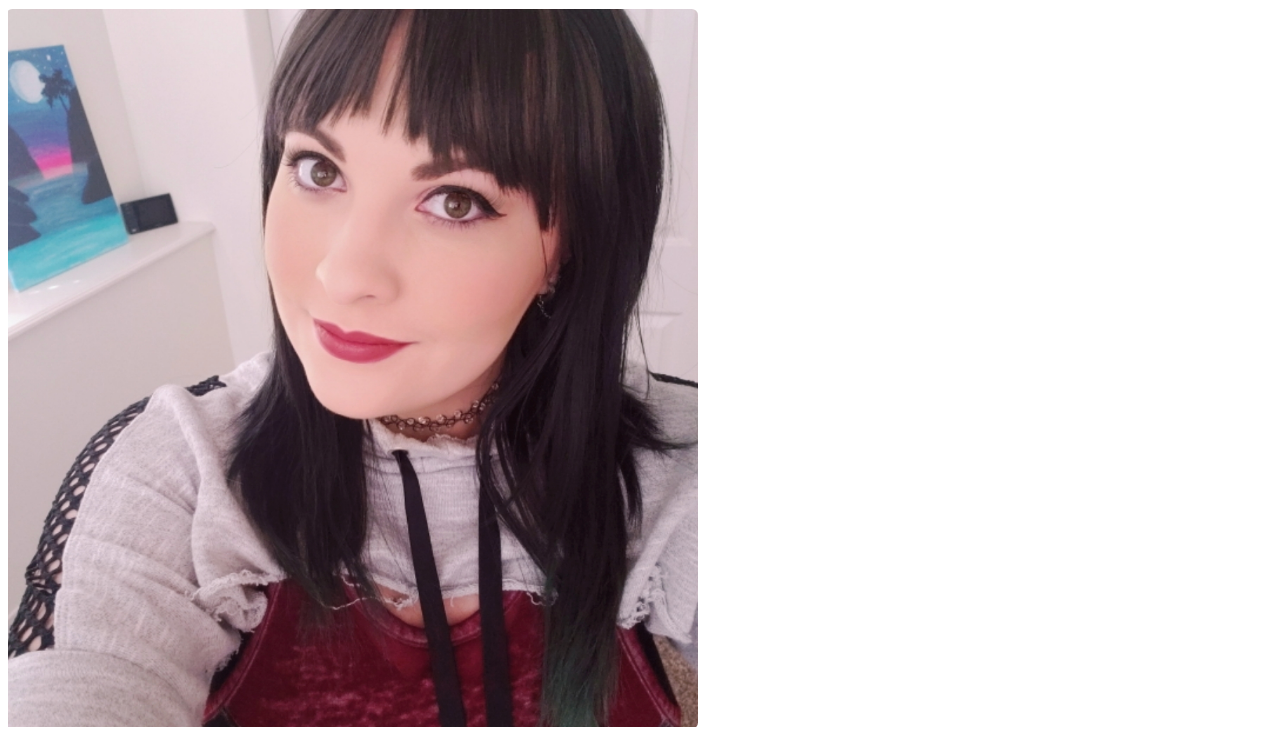
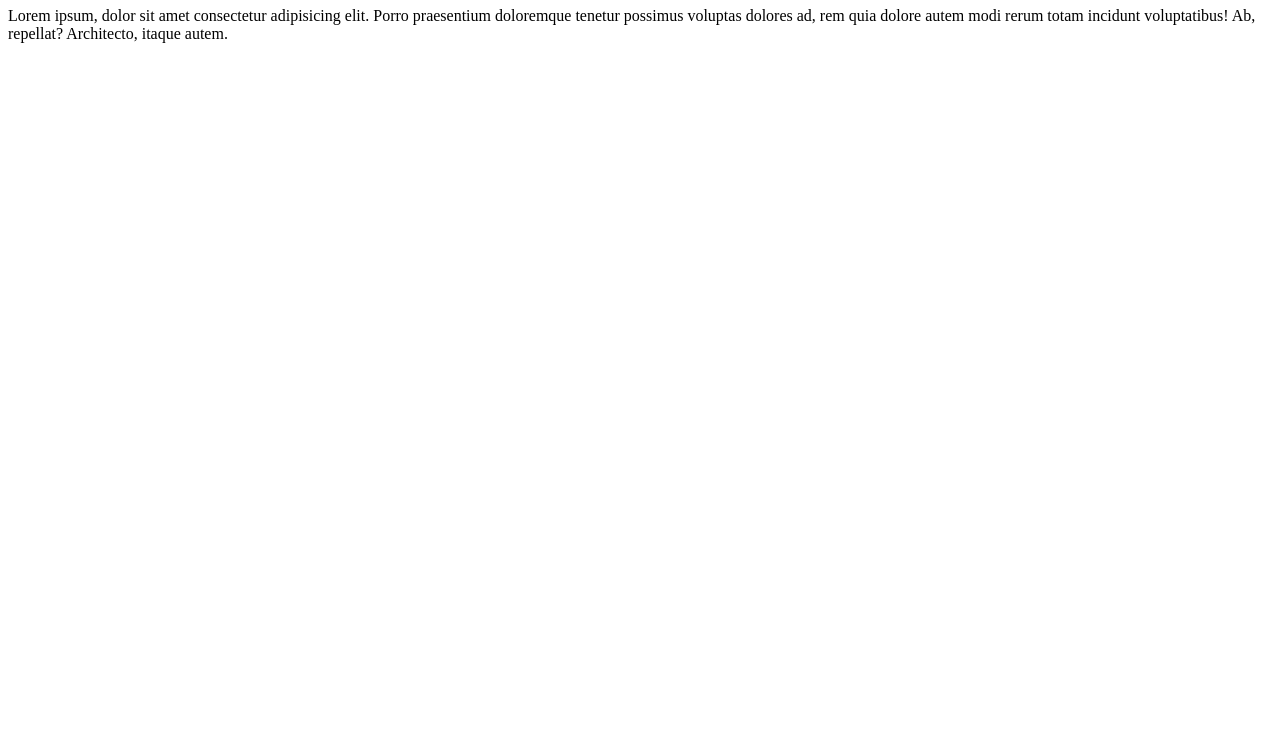
Before and after one commit to amandamiche/amandamiche.github.io, a plain HTML site: page index.html in a window 1280 px wide. Shown: the part 73-812 px from the top of the page. Drawn offline with Linux system fonts and the light colour scheme.

Commit message:
Updated index
Added paragraph

```diff
--- a/index.html
+++ b/index.html
@@ -9,7 +9,12 @@
     <body>
 
         <h1> Amanda Hartman </h1>
-        <img src="assets/images/me.png" alt="picture of me">
+
+        <p>
+            Lorem ipsum, dolor sit amet consectetur adipisicing elit. Porro praesentium doloremque tenetur possimus voluptas dolores ad, rem quia dolore autem modi rerum totam incidunt voluptatibus! Ab, repellat? Architecto, itaque autem.
+
+        </p>
+
     </body>
 
 </html>
```
Also changed, not shown: assets/images/guineapig.jpeg (added), 3 other files.
